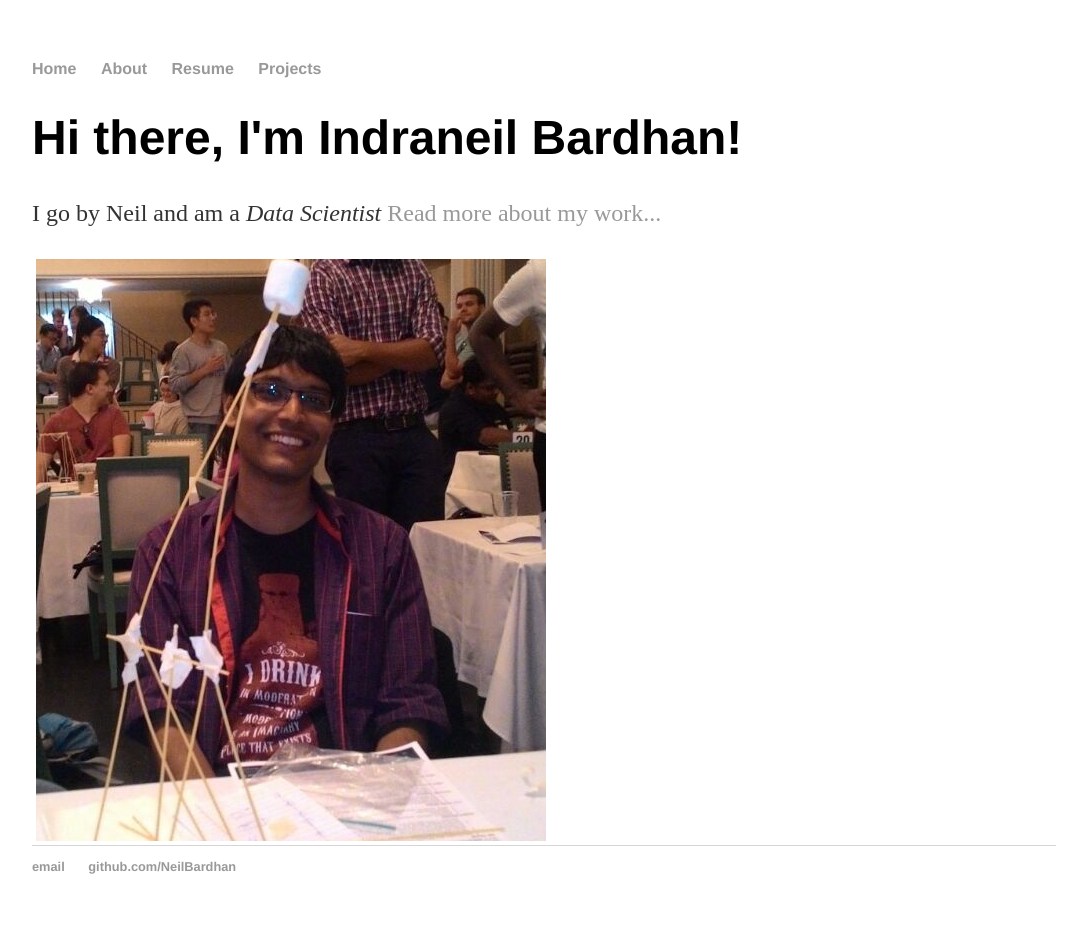
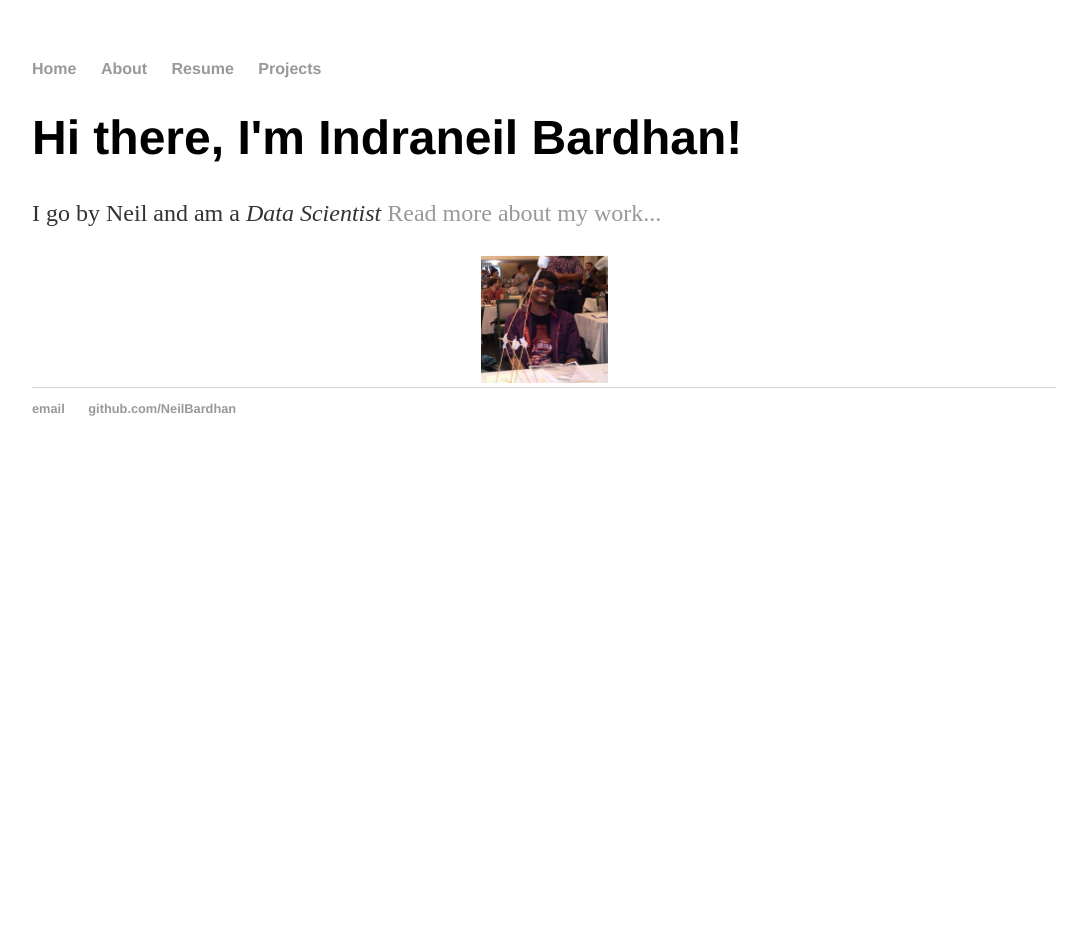
Before and after one commit to NeilBardhan/neilbardhan.github.io, a Jekyll site: the page built from index.html, in a window 1280 px wide. Shown: the whole page, without its empty margins (96-1183 px from the left). Built offline with Jekyll 4.4.1, drawn with Linux system fonts in a browser that asks for light colours; after the commit the page ends 900 px from its top, so only the background shows below that.

Commit message:
Update index.html

```diff
--- a/index.html
+++ b/index.html
@@ -5,5 +5,7 @@ title: Indraneil Bardhan, Data Scientist
 <div class="blurb">
 	<h1>Hi there, I'm Indraneil Bardhan!</h1>
 	<p>I go by Neil and am a <em>Data Scientist</em> <a href="/about">Read more about my work...</a></p>
-	<img src = "/images/croppedPhoto.jpg" alt = "image" class="inline">
+	<center>
+	<img src = "/images/croppedPhoto.jpg" alt = "image" class="inline" style="width:128px;height:128px";>
+	</center>
 </div><!-- /.blurb -->
```
